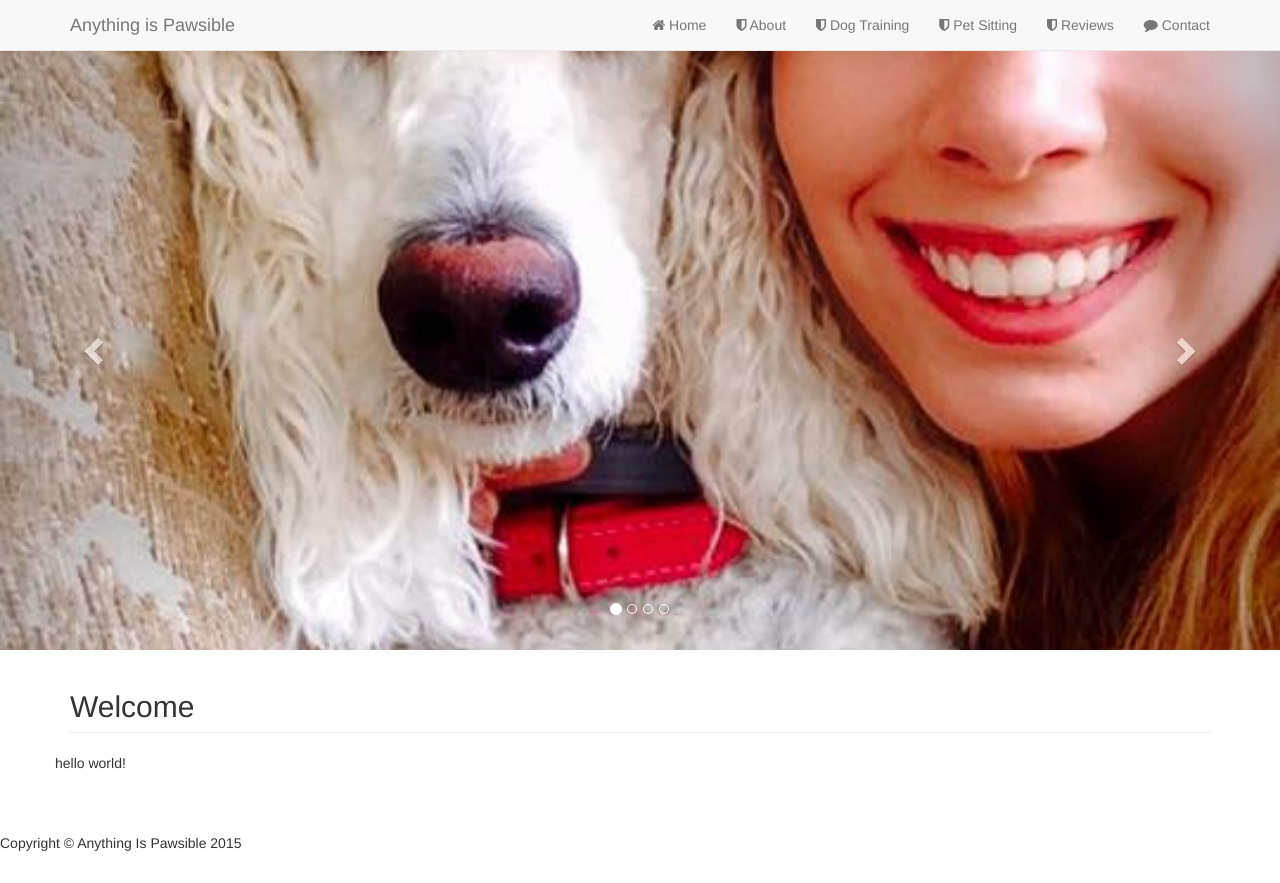
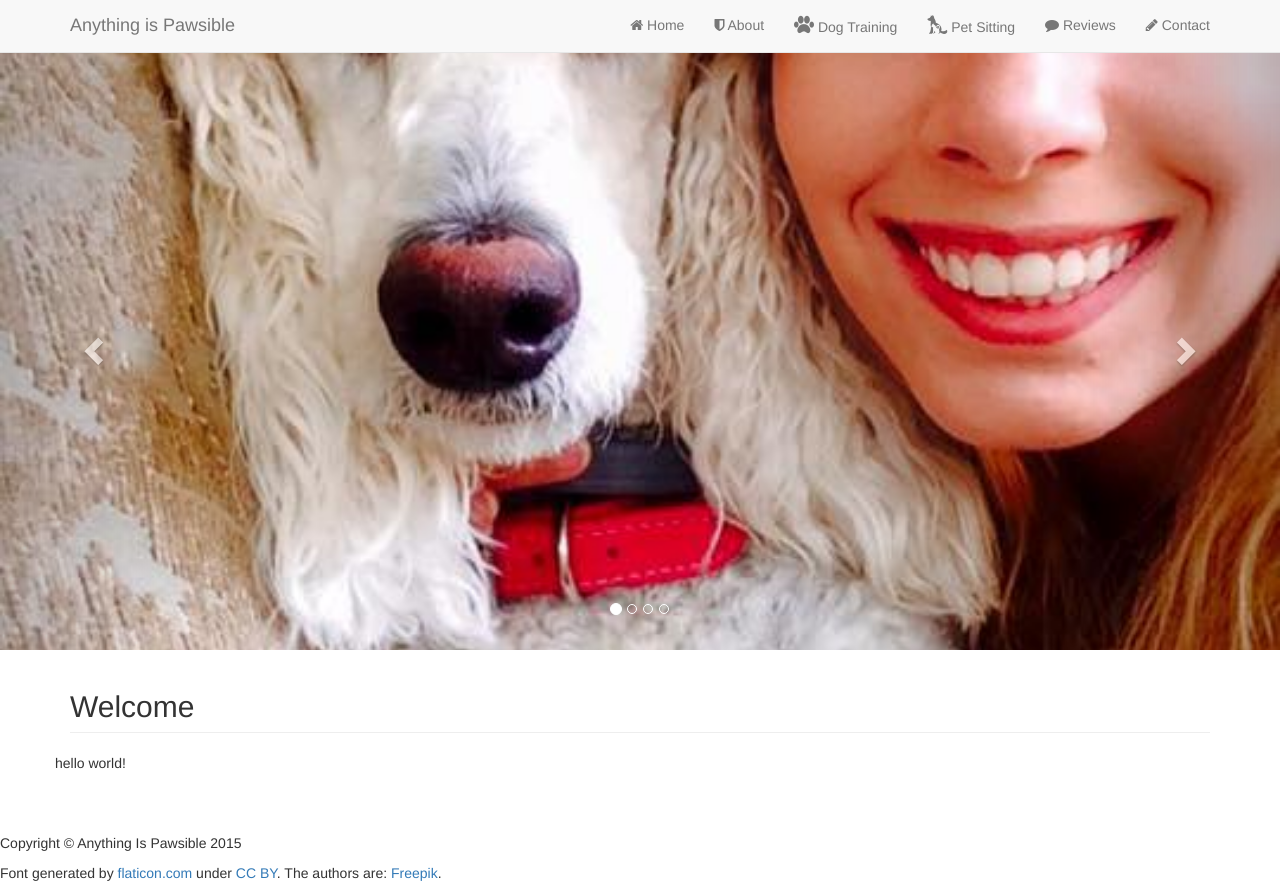
Before and after one commit to ansela/AnythingIsPawsible, a website: page index.html in a window 1280 px wide. Drawn offline with nearby package versions, Linux system fonts and the light colour scheme; some packages are replaced by stand-ins of ours.

Commit message:
Added dog icons
Downloaded icon pack

```diff
--- /dev/null
+++ b/fonts/flaticon.css
@@ -0,0 +1,24 @@
+@font-face {
+	font-family: "Flaticon";
+	src: url("flaticon.eot");
+	src: url("flaticon.eot#iefix") format("embedded-opentype"),
+	url("flaticon.woff") format("woff"),
+	url("flaticon.ttf") format("truetype"),
+	url("flaticon.svg") format("svg");
+	font-weight: normal;
+	font-style: normal;
+}
+[class^="flaticon-"]:before, [class*=" flaticon-"]:before,
+[class^="flaticon-"]:after, [class*=" flaticon-"]:after {
+	font-family: Flaticon;
+    font-size: 20px;
+	font-style: normal;
+}.flaticon-dog25:before {
+	content: "\e000";
+}
+.flaticon-dog50:before {
+	content: "\e001";
+}
+.flaticon-dog98:before {
+	content: "\e002";
+}
--- a/index.html
+++ b/index.html
@@ -17,6 +17,7 @@
 
       <!-- Custom Fonts -->
       <link href="font-awesome/css/font-awesome.min.css" rel="stylesheet" type="text/css">
+      <link href="fonts/flaticon.css" rel="stylesheet">
 
       <!-- SPELLS -->
       <!-- load angular and angular route via CDN -->
@@ -44,10 +45,10 @@
                 <ul class="nav navbar-nav navbar-right">
                     <li><a href="#"><i class="fa fa-home"></i> Home</a></li>
                     <li><a href="#about"><i class="fa fa-shield"></i> About</a></li>
-                    <li><a href="#training"><i class="fa fa-shield"></i> Dog Training</a></li>
-                    <li><a href="#sitting"><i class="fa fa-shield"></i> Pet Sitting</a></li>
-                    <li><a href="#reviews"><i class="fa fa-shield"></i> Reviews</a></li>
-                    <li><a href="#contact"><i class="fa fa-comment"></i> Contact</a></li>
+                    <li><a href="#training"><i class="flaticon-dog98"></i> Dog Training</a></li>
+                    <li><a href="#sitting"><i class="flaticon-dog50"></i> Pet Sitting</a></li>
+                    <li><a href="#reviews"><i class="fa fa-comment"></i> Reviews</a></li>
+                    <li><a href="#contact"><i class="fa fa-pencil"></i> Contact</a></li>
                 </ul>
             </div>
             </nav>
@@ -65,6 +66,7 @@
             <div class="row">
                 <div class="col-lg-12">
                     <p>Copyright &copy; Anything Is Pawsible 2015</p>
+                    Font generated by <a href="http://www.flaticon.com">flaticon.com</a> under <a href="http://creativecommons.org/licenses/by/3.0/">CC BY</a>. The authors are: <a href="http://www.freepik.com">Freepik</a>.
                 </div>
             </div>
         </footer>
```
Also changed, not shown: fonts/flaticon.ttf (added), fonts/flaticon.woff (added), 2 other files.
